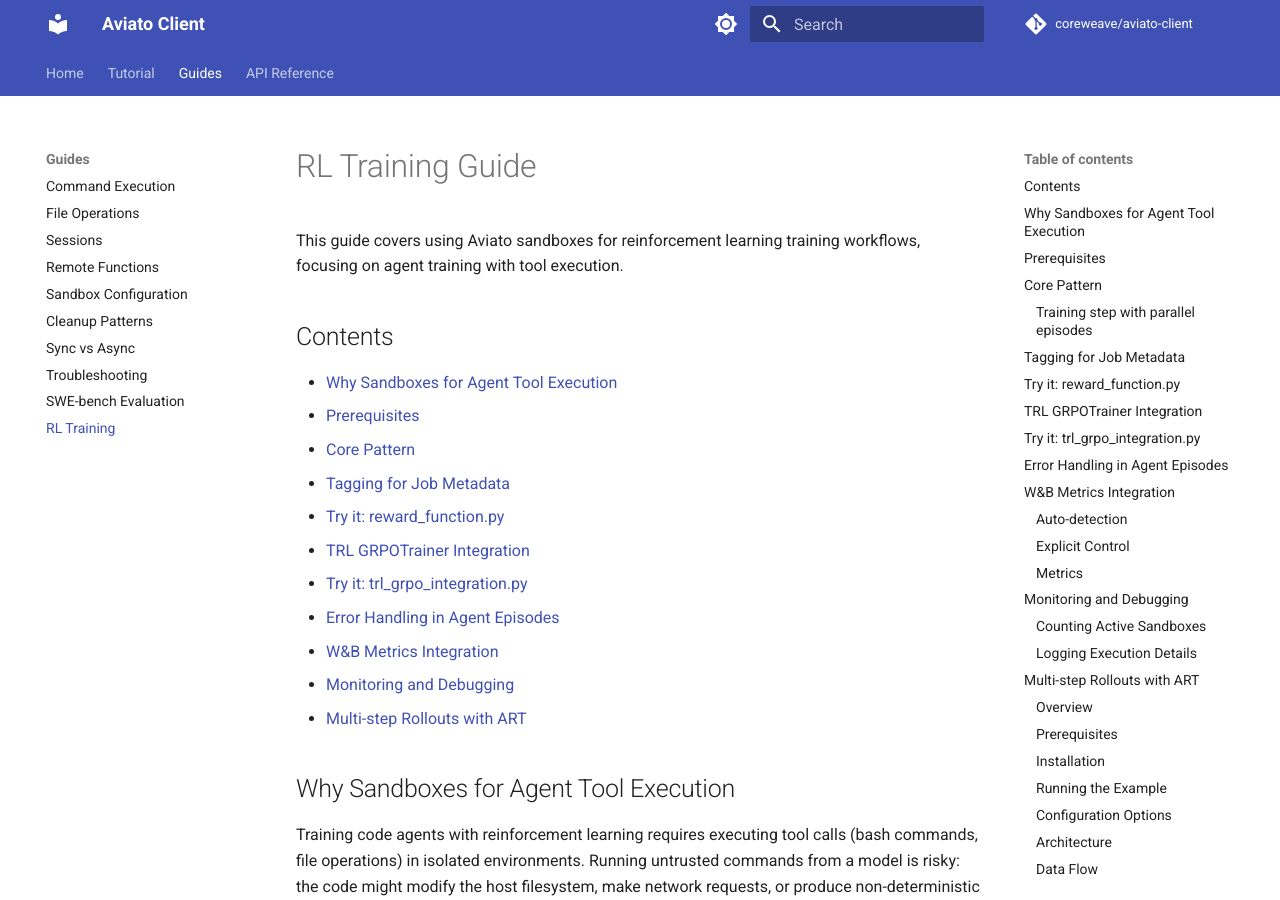
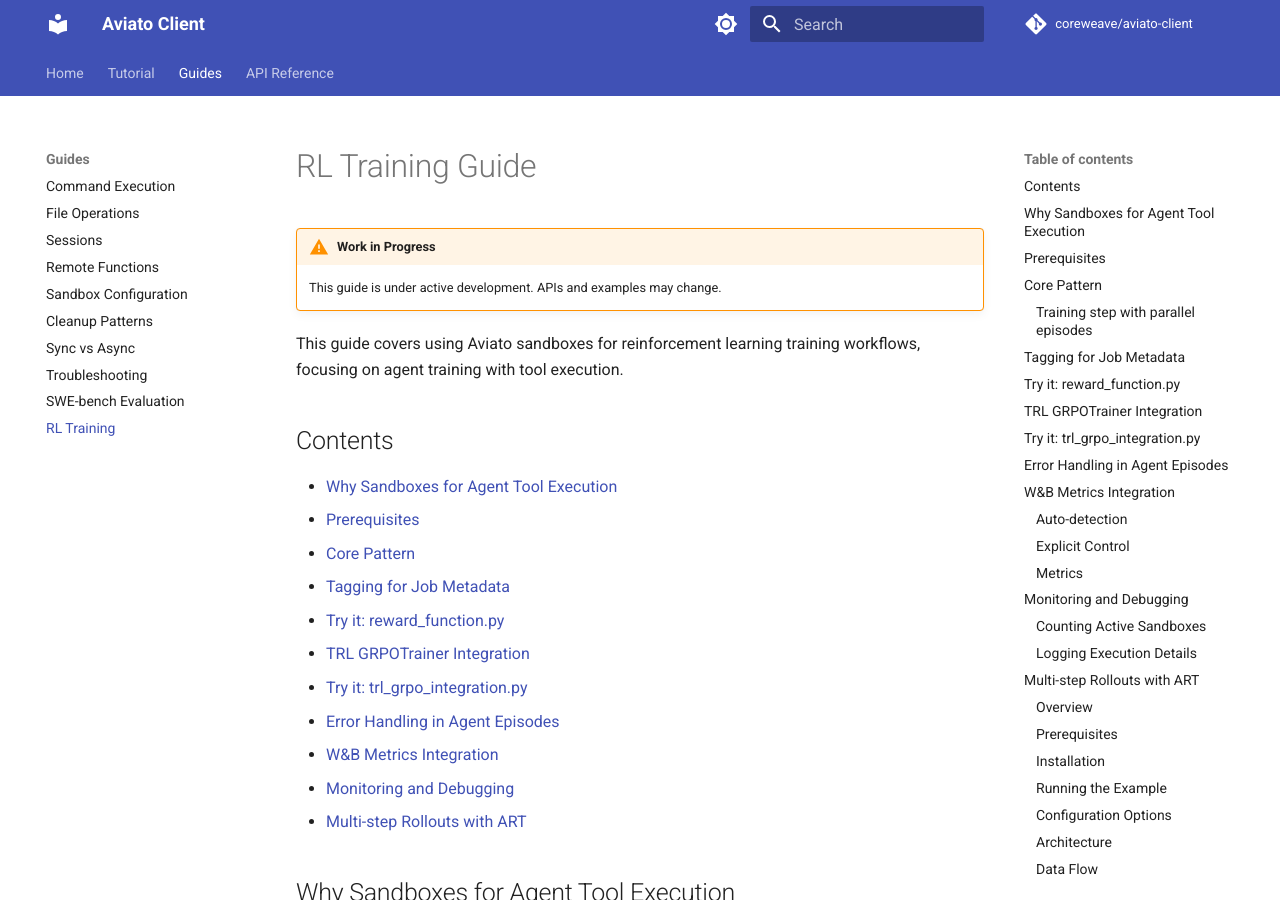
Before and after one commit to coreweave/cwsandbox-client, an MkDocs documentation site: the page built from docs/guides/rl-training.md, in a window 1280 px wide and 900 px high. Built offline with MkDocs 1.6.1 and Material for MkDocs 9.7.7, drawn with Linux system fonts in a browser that asks for light colours; comment, search, counter and statistics services are not loaded.

Commit message:
docs: add WIP warning to RL training guide
Mark the guide as under active development since APIs and examples
may change before the final release.

```diff
--- a/docs/guides/rl-training.md
+++ b/docs/guides/rl-training.md
@@ -1,4 +1,7 @@
 # RL Training Guide
+
+!!! warning "Work in Progress"
+    This guide is under active development. APIs and examples may change.
 
 This guide covers using Aviato sandboxes for reinforcement learning training workflows, focusing on agent training with tool execution.
 
```
